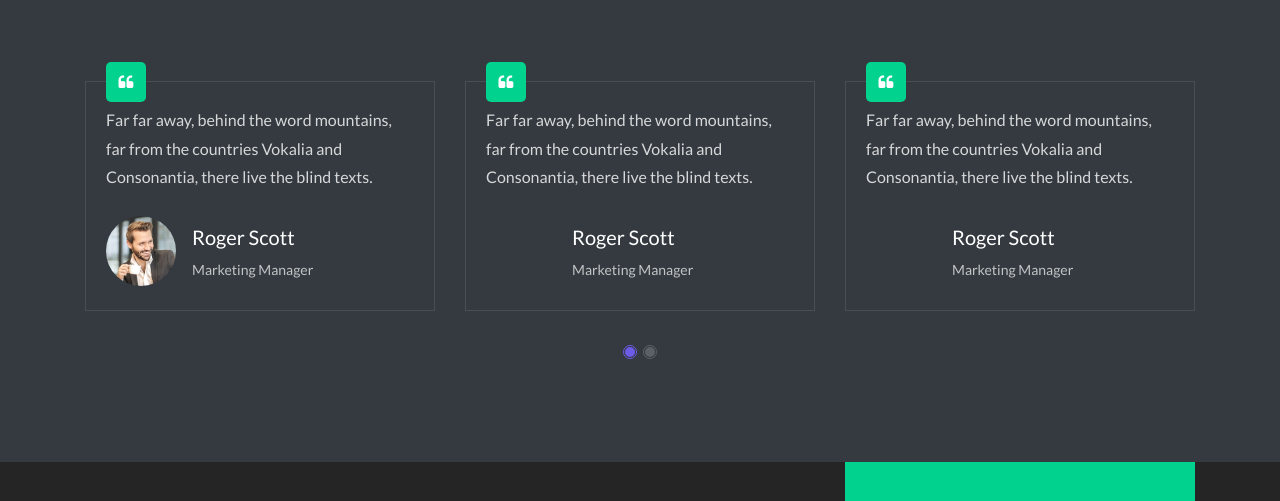
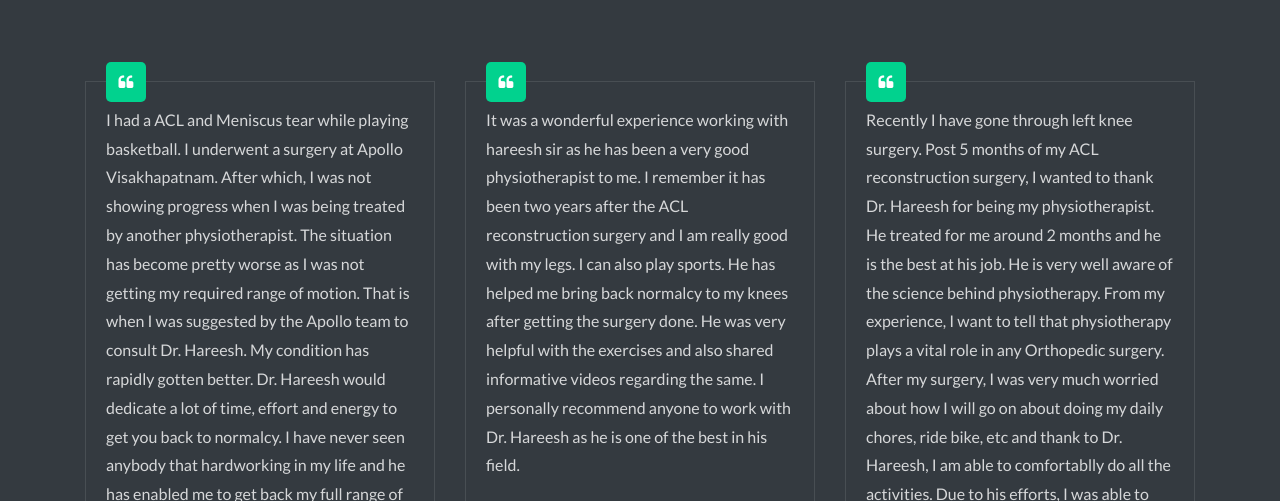
Before and after one commit to VishalPallagani/care-cure, a plain HTML site: page about.html in a window 1280 px wide. Shown: the part 1985-2486 px from the top of the page. Drawn offline with Linux system fonts and the light colour scheme; some packages are replaced by stand-ins of ours; no server answers.

Commit message:
final push

```diff
--- a/about.html
+++ b/about.html
@@ -26,7 +26,7 @@
   		<div class="container">
   			<div class="row">
 	    		<div class="col d-flex align-items-center">
-	    			<p class="mb-0"><a href="#">careandcure@gmail.com</a> </p>
+	    			<p class="mb-0"><a href="#">careandcurevizag@gmail.com</a> </p>
 	    		</div>
 	    		<div class="col-4 d-flex justify-content-end">
 	    			<!--<div class="social-media">
@@ -196,12 +196,12 @@
                 <div class="testimony-wrap py-4">
                 	<div class="icon d-flex align-items-center justify-content-center"><span class="fa fa-quote-left"></span></div>
                   <div class="text">
-                    <p class="mb-4">Far far away, behind the word mountains, far from the countries Vokalia and Consonantia, there live the blind texts.</p>
+                    <p class="mb-4">I had a ACL and Meniscus tear while playing basketball. I underwent a surgery at Apollo Visakhapatnam. After which, I was not showing progress when I was being treated by another physiotherapist. The situation has become pretty worse as I was not getting my required range of motion. That is when I was suggested by the Apollo team to consult Dr. Hareesh. My condition has rapidly gotten better. Dr. Hareesh would dedicate a lot of time, effort and energy to get you back to normalcy. I have never seen anybody that hardworking in my life and he has enabled me to get back my full range of motion. I insist that if you have any issues regarding physiotherapy, he should be the one that must be consulted.</p>
                     <div class="d-flex align-items-center">
                     	<div class="user-img" style="background-image: url(images/person_1.jpg)"></div>
                     	<div class="pl-3">
-		                    <p class="name">Roger Scott</p>
-		                    <span class="position">Marketing Manager</span>
+		                    <p class="name">Vishal Pallagani</p>
+		                    <span class="position">Undergraduate Student, IIIT Naya Raipur</span>
 		                  </div>
 	                  </div>
                   </div>
@@ -211,12 +211,12 @@
                 <div class="testimony-wrap py-4">
                 	<div class="icon d-flex align-items-center justify-content-center"><span class="fa fa-quote-left"></span></div>
                   <div class="text">
-                    <p class="mb-4">Far far away, behind the word mountains, far from the countries Vokalia and Consonantia, there live the blind texts.</p>
+                    <p class="mb-4">It was a wonderful experience working with hareesh sir as he has been a very good physiotherapist to me. I remember it has been two years after the ACL reconstruction surgery and I am really good with my legs. I can also play sports. He has helped me bring back normalcy to my knees after getting the surgery done. He was very helpful with the exercises and also shared informative videos regarding the same. I personally recommend anyone to work with Dr. Hareesh as he is one of the best in his field.</p>
                     <div class="d-flex align-items-center">
                     	<div class="user-img" style="background-image: url(images/person_2.jpg)"></div>
                     	<div class="pl-3">
-		                    <p class="name">Roger Scott</p>
-		                    <span class="position">Marketing Manager</span>
+		                    <p class="name">Abhigyan Chhaterjee</p>
+		                    <span class="position">Student</span>
 		                  </div>
 	                  </div>
                   </div>
@@ -226,18 +226,18 @@
                 <div class="testimony-wrap py-4">
                 	<div class="icon d-flex align-items-center justify-content-center"><span class="fa fa-quote-left"></span></div>
                   <div class="text">
-                    <p class="mb-4">Far far away, behind the word mountains, far from the countries Vokalia and Consonantia, there live the blind texts.</p>
+                    <p class="mb-4">Recently I have gone through left knee surgery. Post 5 months of my ACL reconstruction surgery, I wanted to thank Dr. Hareesh for being my physiotherapist. He treated for me around 2 months and he is the best at his job. He is very well aware of the science behind physiotherapy. From my experience, I want to tell that physiotherapy plays a vital role in any Orthopedic surgery. After my surgery, I was very much worried about how I will go on about doing my daily chores, ride bike, etc and thank to Dr. Hareesh, I am able to comfortablly do all the activities. Due to his efforts, I was able to achieve complete range of movememnt.</p>
                     <div class="d-flex align-items-center">
                     	<div class="user-img" style="background-image: url(images/person_3.jpg)"></div>
                     	<div class="pl-3">
-		                    <p class="name">Roger Scott</p>
-		                    <span class="position">Marketing Manager</span>
+		                    <p class="name">Bheema Prasad</p>
+		                    <span class="position">Bank Employee</span>
 		                  </div>
 	                  </div>
                   </div>
                 </div>
               </div>
-              <div class="item">
+              <!--<div class="item">
                 <div class="testimony-wrap py-4">
                 	<div class="icon d-flex align-items-center justify-content-center"><span class="fa fa-quote-left"></span></div>
                   <div class="text">
@@ -266,7 +266,7 @@
 	                  </div>
                   </div>
                 </div>
-              </div>
+              </div>-->
             </div>
           </div>
         </div>
@@ -312,7 +312,7 @@
 					<ul>
 					  <li><span class="icon fa fa-map-marker"></span><span class="text">61-1-39, Ramakrishnapuram, Malkapuram, Landmark- Opp. to Hindustan Petrolium Oil Refinery</span></li>
 					  <li><a href="#"><span class="icon fa fa-phone"></span><span class="text">(+91) 879 097 2042</span></a></li>
-					  <li><a href="#"><span class="icon fa fa-paper-plane"></span><span class="text">careandcure@gmail.com</span></a></li>
+					  <li><a href="#"><span class="icon fa fa-paper-plane"></span><span class="text">careandcurevizag@gmail.com</span></a></li>
 					</ul>
 				  </div>
 			  </div>
```
Also changed, not shown: blog.html (+2 -2 lines), index.html (+6 -6 lines), services.html (+2 -2 lines), team.html (+2 -2 lines).
